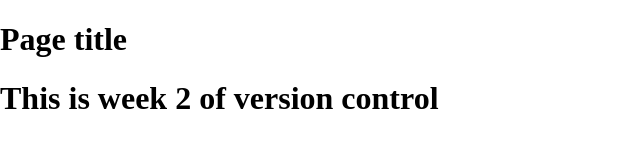
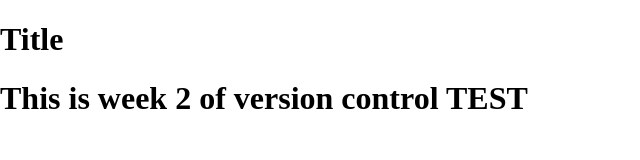
Before and after one commit to Epictubbs/WTLecture, a plain HTML site: page vckwk1website/index.html in a window 1280 px wide. Shown: the whole page, without its empty margins (0-640 px from the left). Drawn offline with nearby package versions, Linux system fonts and the light colour scheme.

Commit message:
one master branch

```diff
--- a/vckwk1website/index.html
+++ b/vckwk1website/index.html
@@ -14,14 +14,14 @@
     </head>
     <body>
 		<header>
-			<h1>Page title</h1>
+			<h1>Title</h1>
 		</header>
 
 		<nav id="pageNav">
 		</nav>
 
 		<main>
-			<h1> This is week 2 of version control </h2>
+			<h1> This is week 2 of version control TEST</h2>
 
 		</main>
 
```
